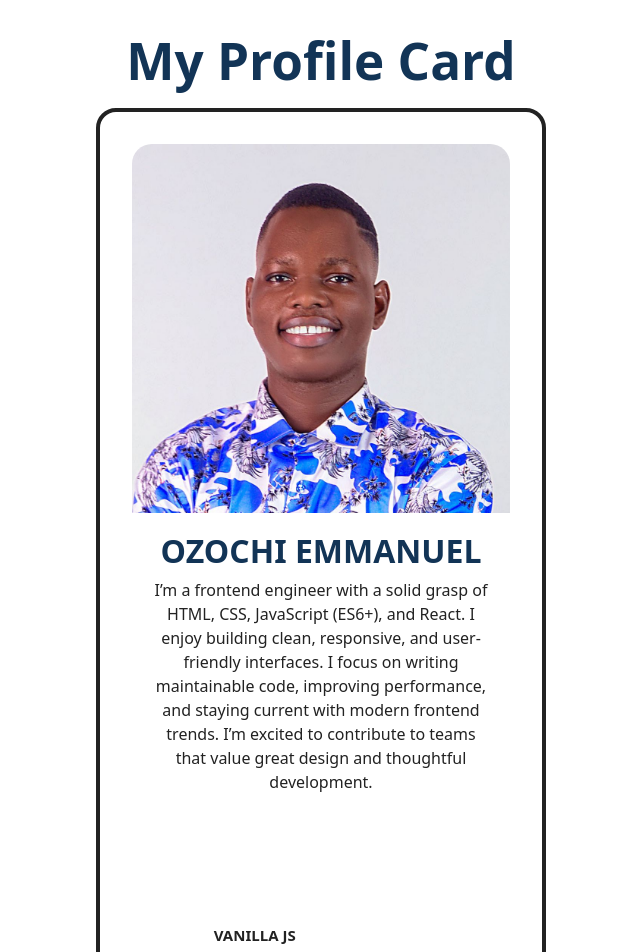
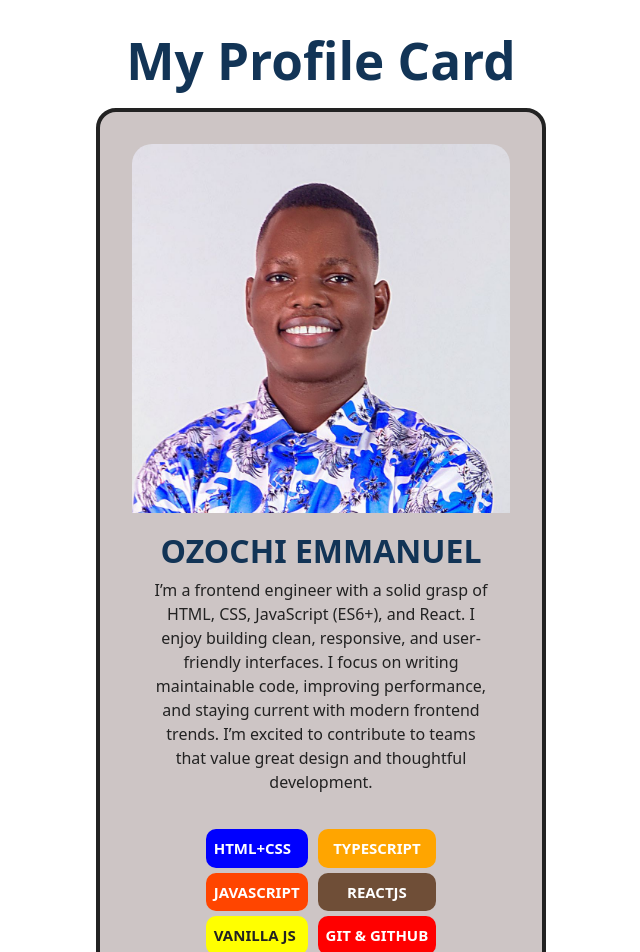
Before and after one commit to Chidelemmanuel/Profile-Card, a React (Vite) app: page / in a window 1280 px wide. Shown: the top 952 px of the page, without its empty margins (319-959 px from the left). Built offline with nearby package versions, Linux system fonts and the light colour scheme.

Commit message:
color fixed

```diff
--- a/src/Components/style.css
+++ b/src/Components/style.css
@@ -2,7 +2,6 @@
   box-sizing: border-box;
   margin: 0;
   padding: 0;
-  background-color: #fff !important;
 }
 
 .card {
@@ -15,6 +14,7 @@
   border: 4px solid #222;
   border-radius: 20px;
   padding: 100px;
+  background-color: rgb(205, 197, 197);
 }
 
 .card > img {
@@ -26,13 +26,11 @@
 .intro {
   padding: 20px;
   color: #222;
-  /* background-color: gray !important; */
 }
 
 .intro h1 {
   color: #123456;
   font-size: 32px;
-  /* margin-bottom: 20px 0px; */
 }
 
 .intro p {
@@ -85,7 +83,7 @@
 }
 
 .five {
-  background-color: gray;
+  background-color: #6f4e37;
 }
 
 .six {
@@ -96,9 +94,10 @@
   h1 {
     font-size: 28px;
   }
+
   .card {
     width: 320px;
     padding: 0;
-    margin: 10px 0;
+    margin: 0;
   }
 }
```
